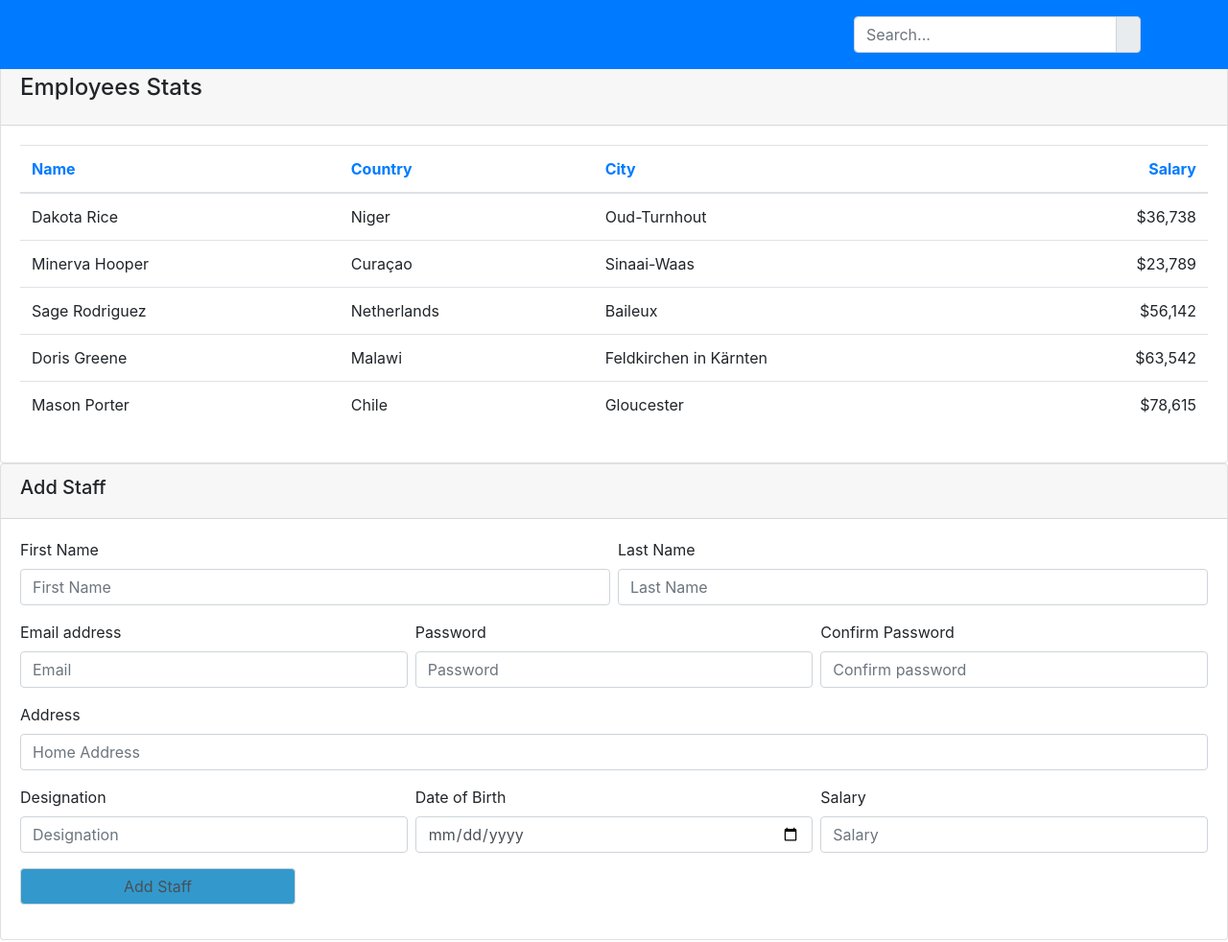
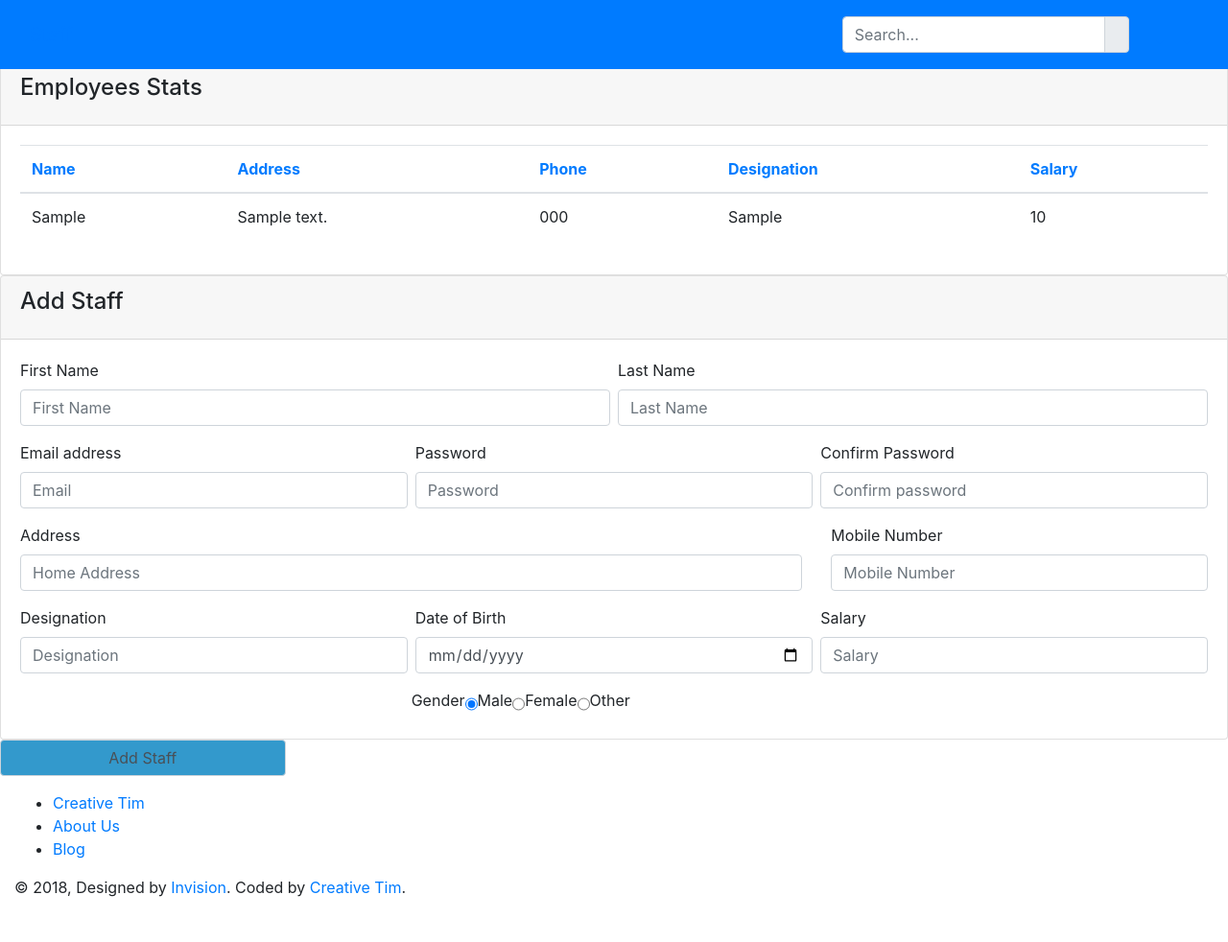
Before and after one commit to sobin007/AXIA---Online-SuperMarket, a CodeIgniter app: page /code_/account/staff in a window 1280 px wide. Shown: the top 982 px of the page at 96% size. After the commit the page ends 935 px from the top, so only its background shows below. Run offline with CodeIgniter, Linux system fonts and the light colour scheme; tables that the repository leaves empty or names only in its code hold one stand-in row (values such as "Sample post"); some libraries are stand-ins or nearby versions.

Commit message:
staff complete

```diff
--- a/application/controllers/Account.php
+++ b/application/controllers/Account.php
@@ -189,6 +189,15 @@
             $data['session_user'] = $this->session_user;
         }
 
+        $data['staff'] =$this->auth_model->getstaff();
+
+        $this->load->view('admin/staff',$data);
+    }
+
+    public function addstaff() {
+        $data['title'] = 'Add Staff';
+        $this->load->model('auth_model');
+
         if (count($_POST)) {
             $this->load->helper('security');
 
@@ -198,6 +207,12 @@
 
             $this->form_validation->set_rules('password', 'Password', 'trim|required');
             $this->form_validation->set_rules('confirm_password', 'Password', 'trim|required|matches[password]|min_length[6]|alpha_numeric|callback_password_check');
+
+            $this->form_validation->set_rules('address', 'Address', 'trim|required');
+            $this->form_validation->set_rules('phone', 'Mobile Number', 'trim|required|min_length[10]|numeric');
+            $this->form_validation->set_rules('designation', 'Designation', 'trim|required');
+            $this->form_validation->set_rules('salary', 'Salary', 'trim|required');
+            $this->form_validation->set_rules('dob', 'Date of Birth', 'trim|required');
 
             if ($this->form_validation->run() == false) {
                 $data['notif']['message'] = validation_errors();
@@ -213,49 +228,10 @@
                     'designation' => $this->input->post('designation'),
                     'salary' => $this->input->post('salary'),
                     'dob' => $this->input->post('dob'),
+                    'gender' =>$this->input->post('gender'),
                     'user_id' =>$user_id
                 );
                 $data['notif'] = $this->auth_model->addstaff_to_staff($data);
-
-            }
-        }
-
-        $this->load->view('admin/staff');
-    }
-
-    public function addstaff() {
-        $data['title'] = 'Add Staff';
-        $this->load->model('auth_model');
-        $staff = $this->input->post('first_name');
-        echo $staff;
-        if (count($_POST)) {
-            $this->load->helper('security');
-
-            $this->form_validation->set_rules('first_name', 'First name', 'trim|required');
-            $this->form_validation->set_rules('last_name', 'Last Name', 'trim|required');
-            $this->form_validation->set_rules('email', 'Email', 'trim|required|valid_email|is_unique[users.email]');
-
-            $this->form_validation->set_rules('password', 'Password', 'trim|required');
-            $this->form_validation->set_rules('confirm_password', 'Password', 'trim|required|matches[password]|min_length[6]|alpha_numeric|callback_password_check');
-
-            if ($this->form_validation->run() == false) {
-                $data['notif']['message'] = validation_errors();
-                $data['notif']['type'] = 'danger';
-            }
-            else {
-                $data['notif'] = $this->auth_model->addstaff_to_users();
-                $user_id = $data['notif']['user_id'];
-                $data = array(
-                    'phone' => $this->input->post('phone'),
-                    'address' => $this->input->post('address'),
-                    'gender' => $this->input->post('gender'),
-                    'designation' => $this->input->post('designation'),
-                    'salary' => $this->input->post('salary'),
-                    'dob' => $this->input->post('dob'),
-                    'user_id' =>$user_id
-                );
-                $data['notif'] = $this->auth_model->addstaff_to_staff($data);
-
             }
         }
         $this->load->view('admin/staff',$data);
--- a/application/models/Auth_model.php
+++ b/application/models/Auth_model.php
@@ -39,9 +39,6 @@
         return $notif;
     }
 
-    /*
-     *
-     */
 
     private function update_last_login($users_id) {
         $sql = "UPDATE users SET last_login = NOW() WHERE users_id=" . $this->db->escape($users_id);
@@ -126,4 +123,14 @@
         return $notif;
     }
 
+    public function getstaff() {
+        $notif = array();
+
+        $this->db->select('*');
+        $this->db->from('staff');
+        $this->db->join('users', 'users.users_id = staff.user_id');
+        $query = $this->db->get();
+        return $query;
+    }
+
 }
--- a/application/views/admin/home.php
+++ b/application/views/admin/home.php
@@ -45,7 +45,7 @@
           <li >
             <a href="<?php echo site_url('account/staff');?>">
               <i class="now-ui-icons design_app"></i>
-              <p>ADD STAFF</p>
+              <p>Staff</p>
             </a>
           </li>
           <li>
--- a/application/views/admin/staff.php
+++ b/application/views/admin/staff.php
@@ -145,13 +145,24 @@
                   <a class="dropdown-item" href="#">Something else here</a>
                 </div>
               </li>
-              <li class="nav-item">
-                <a class="nav-link" href="#pablo">
+              <li class="nav-item dropdown">
+              <a class="nav-link dropdown-toggle" href="http://example.com" id="navbarDropdownMenuLink" data-toggle="dropdown" aria-haspopup="true" aria-expanded="false">
+                  <i class="now-ui-icons  users_single-02"></i>
+                  <p>
+                    <span class="d-lg-none d-md-block">Account</span>
+                  </p>
+                </a>
+                <!-- <a class="nav-link" href="#pablo">
                   <i class="now-ui-icons users_single-02"></i>
                   <p>
                     <span class="d-lg-none d-md-block">Account</span>
                   </p>
-                </a>
+                </a> -->
+                <div class="dropdown-menu dropdown-menu-right" aria-labelledby="navbarDropdownMenuLink">
+                  <a class="dropdown-item" href="#">Action</a>
+                  <a class="dropdown-item" href="<?php echo site_url('account/change_password');?>">Change Password</a>
+                  <a class="dropdown-item" href="<?php echo site_url('account/logout');?>">Logout</a>
+                </div>
               </li>
             </ul>
           </div>
@@ -171,90 +182,25 @@
                 <div class="table-responsive">
                   <table class="table">
                     <thead class=" text-primary">
-                      <th>
-                        Name
-                      </th>
-                      <th>
-                        Country
-                      </th>
-                      <th>
-                        City
-                      </th>
-                      <th class="text-right">
-                        Salary
-                      </th>
+                      <th>Name</th>
+                      <th>Address</th>
+                      <th>Phone</th>
+                      <th>Designation</th>
+                      <th>Salary</th>
                     </thead>
                     <tbody>
-                      <tr>
-                        <td>
-                          Dakota Rice
-                        </td>
-                        <td>
-                          Niger
-                        </td>
-                        <td>
-                          Oud-Turnhout
-                        </td>
-                        <td class="text-right">
-                          $36,738
-                        </td>
+                    <?php
+                     foreach ($staff->result() as $row)
+                      {
+                      ?><tr>
+                      <td><?php echo $row->first_name;?></td>
+                      <td><?php echo $row->address;?></td>
+                      <td><?php echo $row->phone;?></td>
+                      <td><?php echo $row->designation;?></td>
+                      <td><?php echo $row->salary;?></td>
                       </tr>
-                      <tr>
-                        <td>
-                          Minerva Hooper
-                        </td>
-                        <td>
-                          Curaçao
-                        </td>
-                        <td>
-                          Sinaai-Waas
-                        </td>
-                        <td class="text-right">
-                          $23,789
-                        </td>
-                      </tr>
-                      <tr>
-                        <td>
-                          Sage Rodriguez
-                        </td>
-                        <td>
-                          Netherlands
-                        </td>
-                        <td>
-                          Baileux
-                        </td>
-                        <td class="text-right">
-                          $56,142
-                        </td>
-                      </tr>
-                      <tr>
-                        <td>
-                          Doris Greene
-                        </td>
-                        <td>
-                          Malawi
-                        </td>
-                        <td>
-                          Feldkirchen in Kärnten
-                        </td>
-                        <td class="text-right">
-                          $63,542
-                        </td>
-                      </tr>
-                      <tr>
-                        <td>
-                          Mason Porter
-                        </td>
-                        <td>
-                          Chile
-                        </td>
-                        <td>
-                          Gloucester
-                        </td>
-                        <td class="text-right">
-                          $78,615
-                        </td>
-                      </tr>
+                    <?php }
+                      ?>
                     </tbody>
                   </table>
                 </div>
@@ -262,13 +208,13 @@
             </div>
           </div>
         </div>
-      </div>
+
       <div class="content">
         <div class="row">
           <div class="col-md-12">
             <div class="card">
               <div class="card-header">
-                <h5 class="title">Add Staff</h5>
+                <h4 class="card-title">Add Staff</h4>
               </div>
               <div class="card-body">
                 <form method="post" action="addstaff" class="form-horizontal" role="form">
@@ -288,7 +234,7 @@
                     <div class="col-md-6 pl-1">
                       <div class="form-group">
                         <label>Last Name</label>
-                        <input type="text" class="form-control" placeholder="Last Name" value="<?php echo $this->input->post('last_name');?>">
+                        <input type="text" name ="last_name" class="form-control" placeholder="Last Name" value="<?php echo $this->input->post('last_name');?>">
                       </div>
                     </div>
                   </div>
@@ -296,27 +242,33 @@
                   <div class="col-md-4 pr-1">
                       <div class="form-group">
                         <label for="exampleInputEmail1">Email address</label>
-                        <input type="email" class="form-control" placeholder="Email" value="<?php echo $this->input->post('email');?>">
+                        <input type="email" name="email" class="form-control" placeholder="Email" value="<?php echo $this->input->post('email');?>">
                       </div>
                     </div>
                     <div class="col-md-4 px-1">
                       <div class="form-group">
                         <label>Password</label>
-                        <input type="text" class="form-control" placeholder="Password" value="<?php echo $this->input->post('password');?>">
+                        <input type="text"  name="password" class="form-control" placeholder="Password" value="<?php echo $this->input->post('password');?>">
                       </div>
                     </div>
                     <div class="col-md-4 pl-1">
                       <div class="form-group">
                         <label>Confirm Password</label>
-                        <input type="text" class="form-control" placeholder="Confirm password" >
+                        <input type="text" name="confirm_password" class="form-control" placeholder="Confirm password" >
                       </div>
                     </div>
                   </div>
                   <div class="row">
-                    <div class="col-md-12">
+                    <div class="col-md-8">
                       <div class="form-group">
                         <label>Address</label>
-                        <input type="text" class="form-control" placeholder="Home Address" value="<?php echo $this->input->post('address');?>" >
+                        <input type="text" name="address" class="form-control" placeholder="Home Address" value="<?php echo $this->input->post('address');?>" >
+                      </div>
+                    </div>
+                    <div class="col-md-4">
+                      <div class="form-group">
+                        <label>Mobile Number</label>
+                        <input type="text" name="phone" class="form-control" placeholder="Mobile Number" value="<?php echo $this->input->post('phone');?>" >
                       </div>
                     </div>
                   </div>
@@ -324,19 +276,29 @@
                     <div class="col-md-4 pr-1">
                       <div class="form-group">
                         <label>Designation</label>
-                        <input type="text" class="form-control" placeholder="Designation" value="<?php echo $this->input->post('designation');?>" >
+                        <input type="text" name="designation" class="form-control" placeholder="Designation" value="<?php echo $this->input->post('designation');?>" >
                       </div>
                     </div>
                     <div class="col-md-4 px-1">
                       <div class="form-group">
                         <label>Date of Birth</label>
-                        <input type="date" class="form-control" placeholder="dob" value="<?php echo $this->input->post('dob');?>" >
+                        <input type="date" name="dob" class="form-control" placeholder="dob" value="<?php echo $this->input->post('dob');?>" >
                       </div>
                     </div>
                     <div class="col-md-4 pl-1">
                       <div class="form-group">
                         <label>Salary</label>
-                        <input type="number" class="form-control" placeholder="Salary" value="<?php echo $this->input->post('salary');?>">
+                        <input type="number" name="salary" class="form-control" placeholder="Salary" value="<?php echo $this->input->post('salary');?>">
+                      </div>
+                    </div>
+                  </div>
+                  <div class="row">
+                    <div class="col-md-4 pr-1">
+                      </div class="form-group" >
+                      <label>Gender</label>
+                      <input type="radio" name="gender" checked="checked" value="male"> Male<br>
+                      <input type="radio" name="gender" value="female"> Female<br>
+                      <input type="radio" name="gender" value="other"> Other
                       </div>
                     </div>
                   </div>
@@ -351,6 +313,7 @@
               </div>
             </div>
           </div>
+        </div>
         </div>
       <footer class="footer">
         <div class="container-fluid">
```
